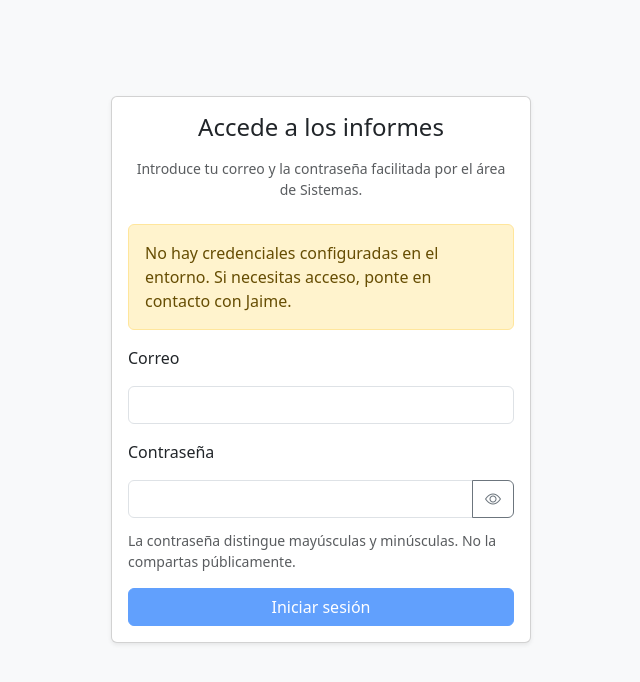
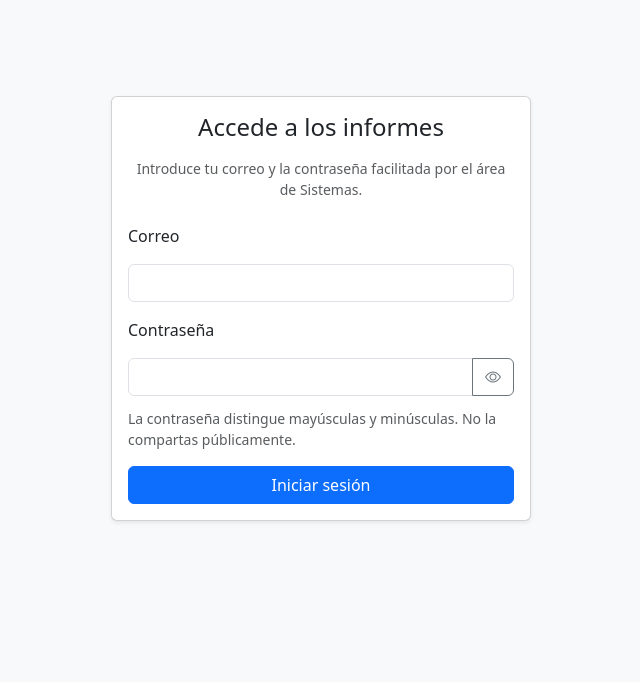
Before and after one commit to JulioGEP/gep-informes-formacion, a React (Vite) app: page / in a window 1280 px wide. Shown: the top 682 px of the page, without its empty margins (319-959 px from the left). Built offline with nearby package versions, Linux system fonts and the light colour scheme; no server answers; the HTML template or start-up script is replaced by a standard one.

Commit message:
Allow blank wildcard credentials

```diff
--- a/src/components/Login.jsx
+++ b/src/components/Login.jsx
@@ -18,15 +18,23 @@ const parseCredentials = (rawValue) => {
     .reduce((accumulator, entry) => {
       const separatorIndex = entry.indexOf(":");
       if (separatorIndex === -1) {
+        accumulator["*"] = entry;
         return accumulator;
       }
 
       const email = entry.slice(0, separatorIndex).trim().toLowerCase();
       const token = entry.slice(separatorIndex + 1).trim();
 
-      if (email && token) {
-        accumulator[email] = token;
+      if (!token) {
+        return accumulator;
       }
+
+      if (!email) {
+        accumulator["*"] = token;
+        return accumulator;
+      }
+
+      accumulator[email] = token;
 
       return accumulator;
     }, {});
@@ -47,10 +55,26 @@ export default function Login() {
   const [error, setError] = useState("");
   const [isTokenVisible, setIsTokenVisible] = useState(false);
 
-  const credentials = useMemo(
-    () => parseCredentials(import.meta.env.VITE_AUTHORIZED_USERS),
-    [],
-  );
+  const credentials = useMemo(() => {
+    const authorizedUsers = import.meta.env.VITE_AUTHORIZED_USERS;
+    if (authorizedUsers && authorizedUsers.trim()) {
+      return parseCredentials(authorizedUsers);
+    }
+
+    const legacyAccessToken = import.meta.env.VITE_ACCESS_TOKEN;
+
+    if (legacyAccessToken && legacyAccessToken.trim()) {
+      if (import.meta.env.DEV) {
+        console.warn(
+          "[Login] Usando VITE_ACCESS_TOKEN por compatibilidad. Migra la configuración a VITE_AUTHORIZED_USERS.",
+        );
+      }
+
+      return parseCredentials(legacyAccessToken);
+    }
+
+    return {};
+  }, []);
 
   const isConfigured = Object.keys(credentials).length > 0;
 
@@ -66,7 +90,8 @@ export default function Login() {
       return;
     }
 
-    const storedToken = credentials[normalizedEmail];
+    const storedToken =
+      credentials[normalizedEmail] ?? credentials["*"] ?? null;
 
     if (storedToken && storedToken === normalizedToken) {
       login({ email: normalizedEmail });
```
Also changed, not shown: netlify/manual-despliegue.md (+2 -0 lines).
